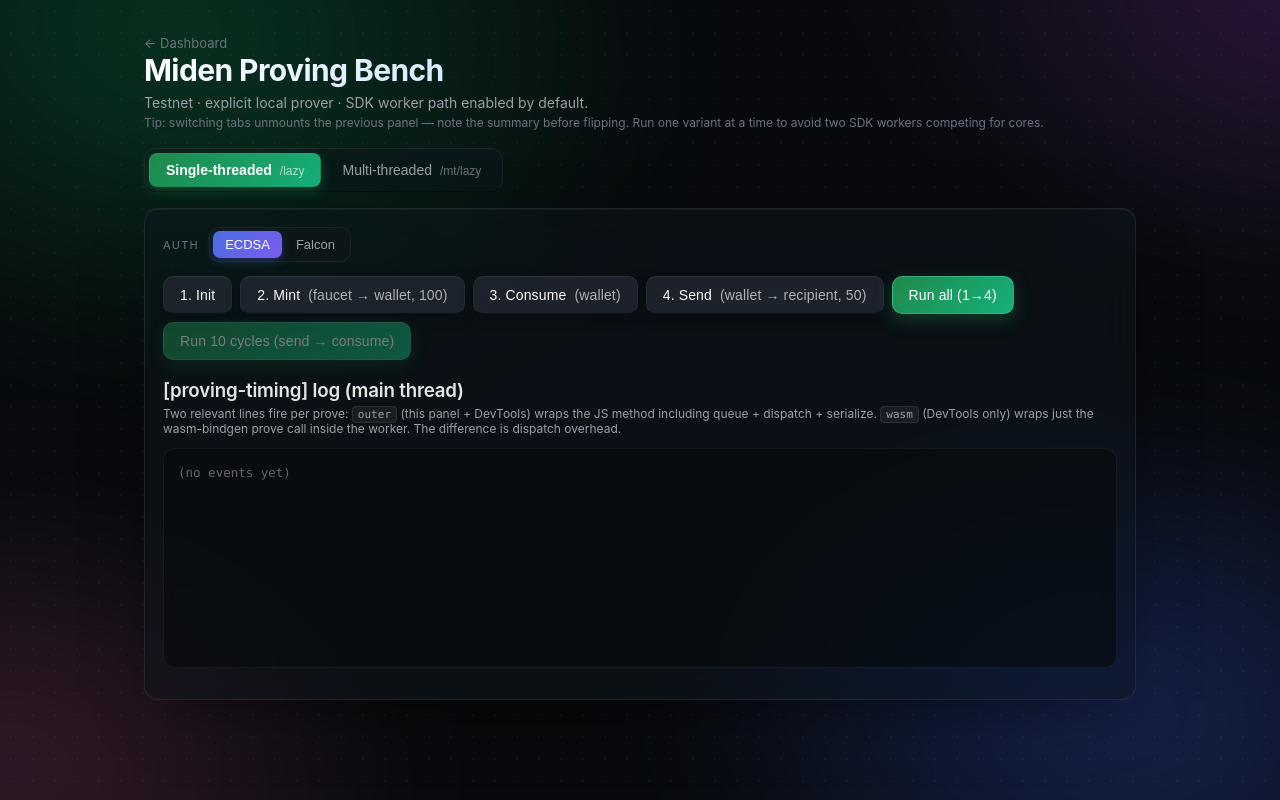
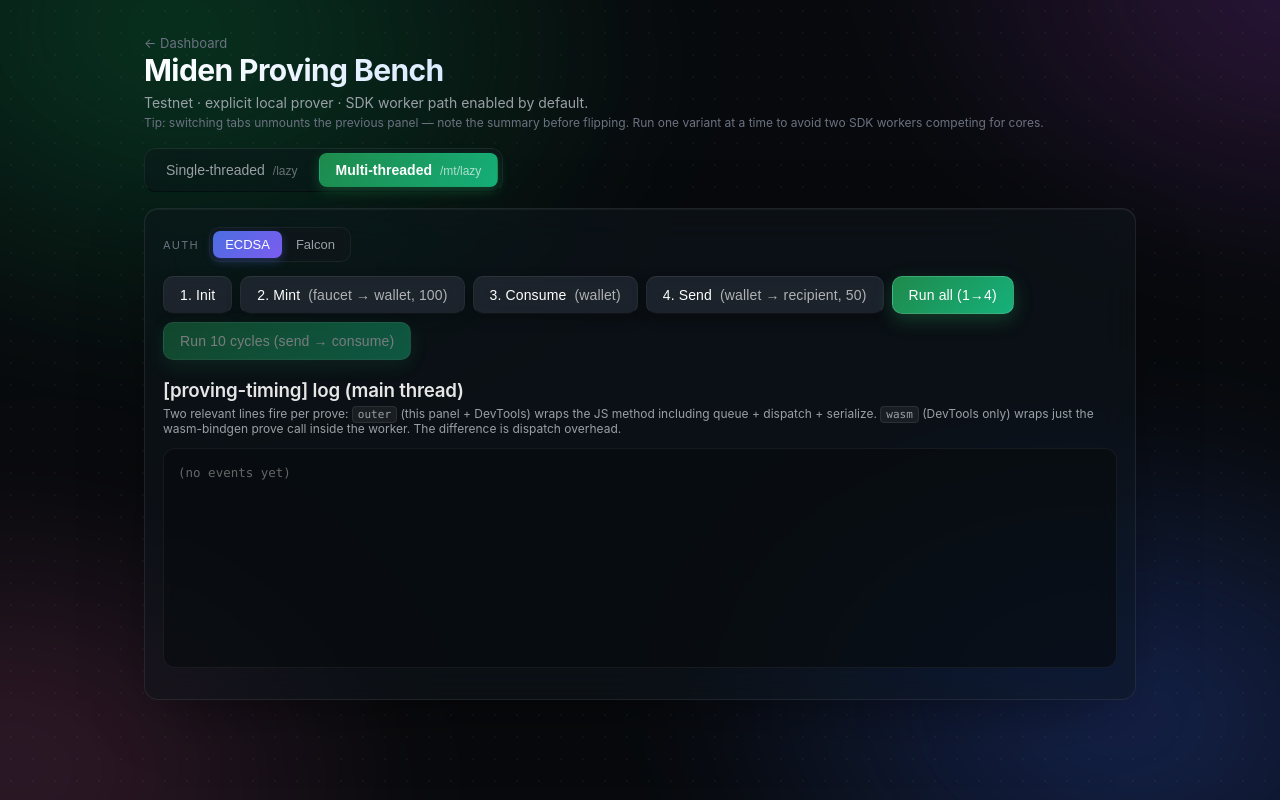
Before and after one commit to WiktorStarczewski/miden-prover-bench, a Next.js app: page /miden in a window 1280 px wide. Built offline with nearby package versions, Linux system fonts and the light colour scheme.

Commit message:
fix(miden): default to MT mode (was ST)

```diff
--- a/app/miden/page.tsx
+++ b/app/miden/page.tsx
@@ -54,7 +54,14 @@
 const COOLDOWN_MS = 1500;
 
 export default function Page() {
-  const [variant, setVariant] = useState<SdkVariant>("st");
+  // Default to MT; autorun always uses MT
+  const [variant, setVariant] = useState<SdkVariant>(() => {
+    if (typeof window !== "undefined") {
+      const p = new URLSearchParams(window.location.search);
+      if (p.get("variant") === "st") return "st";
+    }
+    return "mt";
+  });
 
   return (
     <main style={{ maxWidth: 1040, margin: "0 auto" }}>
```
